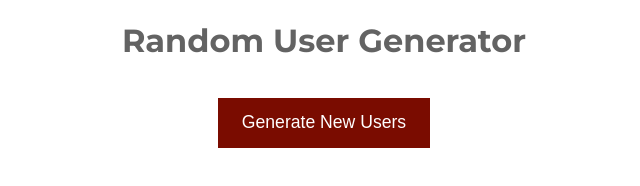
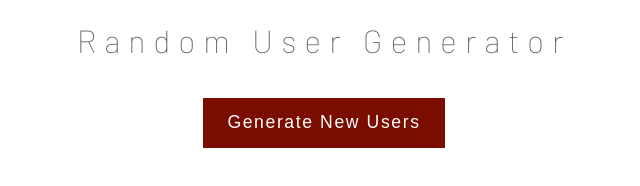
Before and after one commit to bellcd/RandomUserGenerator, a plain HTML site: page index.html in a window 1280 px wide. Shown: the whole page, without its empty margins (316-956 px from the left). Drawn offline with Linux system fonts and the light colour scheme; no server answers.

Commit message:
adds updated fonts

```diff
--- a/index.html
+++ b/index.html
@@ -16,7 +16,7 @@ Assertions: n/a
     <title>Random User Generator</title>
     <link rel="stylesheet" href="style.css">
     <link href="https://fonts.googleapis.com/css?family=Montserrat:400,400i,700,900" rel="stylesheet">
-    <link href="https://fonts.googleapis.com/css?family=Barlow:100,400,900|Cinzel:700&display=swap" rel="stylesheet">
+    <link href="https://fonts.googleapis.com/css?family=Barlow:100,300,400,900|Cinzel:700&display=swap" rel="stylesheet">
   </head>
   <body>
     <h1 id="title">Random User Generator</h1>
--- a/style.css
+++ b/style.css
@@ -1,5 +1,9 @@
 body {
-  font-family: 'Montserrat', sans-serif;
+  font-family: 'Barlow', sans-serif;
+}
+
+body:not(.user-is-tabbing) button:focus {
+  outline: none;
 }
 
 :root {
@@ -19,6 +23,11 @@ h1, h2, h3, h4, h5, h6, p {
   color: var(--gray4);
 }
 
+h1 {
+  font-weight: 100;
+  letter-spacing: 0.5rem;
+}
+
 /* Title area */
 #title {
   text-align: center;
@@ -35,9 +44,11 @@ h1, h2, h3, h4, h5, h6, p {
   padding: 0.9rem 1.5rem;
   margin: 1rem;
   cursor: pointer;
-  border: none;
+  border: 1px white solid;
   background-color: var(--red4);
   color: white;
+  font-weight: 300;
+  letter-spacing: 0.10rem;
 }
 
 #btn:hover {
@@ -88,6 +99,7 @@ div div img {
   font-size: 1.3rem;
   font-weight: 900;
   color: var(--red2);
+  font-family: 'Cinzel', serif;
 }
 
 .user-value.name, .user-value.address {
```
